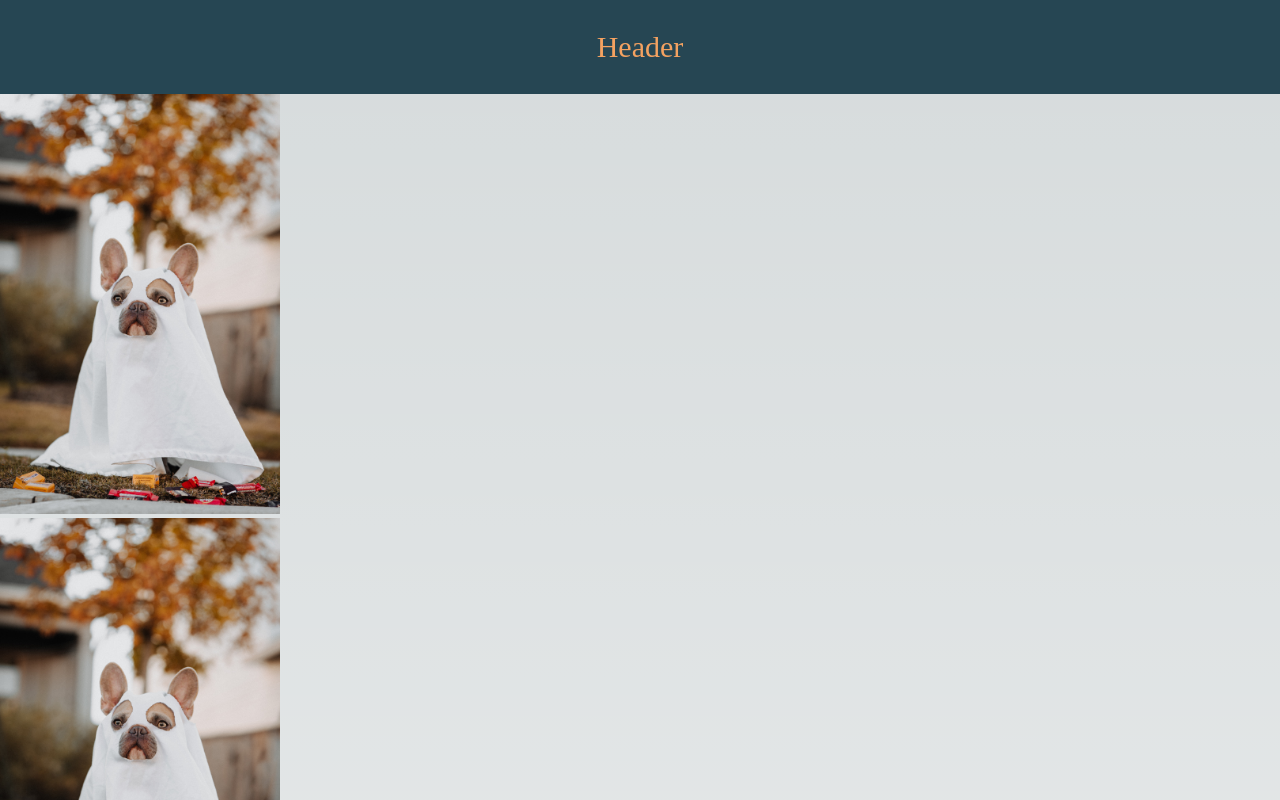
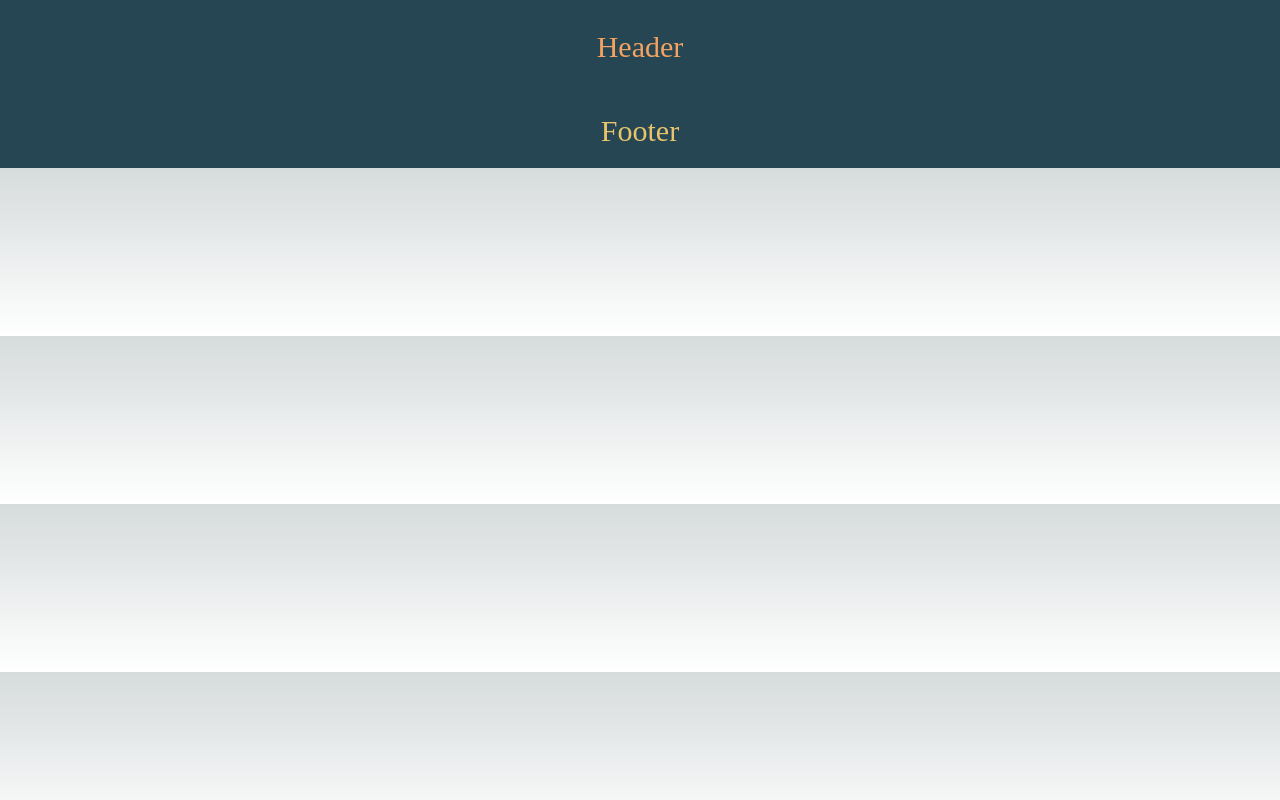
Before and after one commit to mayurigurav1997/misc, a Next.js app: page /pets in a window 1280 px wide. Shown: the top 800 px of the page. Built offline with nearby package versions, Linux system fonts and the light colour scheme.

Commit message:
next export

```diff
--- a/package.json
+++ b/package.json
@@ -6,6 +6,7 @@
     "dev": "next dev",
     "build": "next build",
     "start": "next start",
+    "export": "next build && next export",
     "lint": "next lint"
   },
   "dependencies": {
--- a/pages/_app.js
+++ b/pages/_app.js
@@ -1,5 +1,5 @@
-import Footer from '@/components/Footer'
-import Header from '@/components/Header'
+import Footer from '@/components/layout/Footer'
+import Header from '@/components/layout/Header'
 import '@/styles/globals.css'
 import '@/styles/layout.css'
 
--- a/pages/about.js
+++ b/pages/about.js
@@ -1,5 +1,5 @@
 import Head from 'next/head'
-import Footer from '../components/Footer'
+import Footer from '../components/layout/Footer'
 
 function About() {
     return (
--- a/pages/pets.js
+++ b/pages/pets.js
@@ -1,12 +1,12 @@
 import React from 'react'
-import Image from 'next/image'
+// import Image from 'next/image'
 import img from '../public/1.jpg'
 
 
 const pets = () => {
     return (
         <div>
-            <Image src={img} placeholder='blur' alt='pet' width='280' height='420' />
+            {/* <Image src={img} placeholder='blur' alt='pet' width='280' height='420' />
             {
                 ['1', '2', '3', '4', '5'].map(path => {
                     return (
@@ -15,7 +15,7 @@
                         </div>
                     )
                 })
-            }
+            } */}
         </div>
     )
 }
```
Also changed, not shown: pages/index.js (+5 -5 lines), components/layout/Footer.js (renamed from components/Footer.js), components/layout/Header.js (renamed from components/Header.js).
